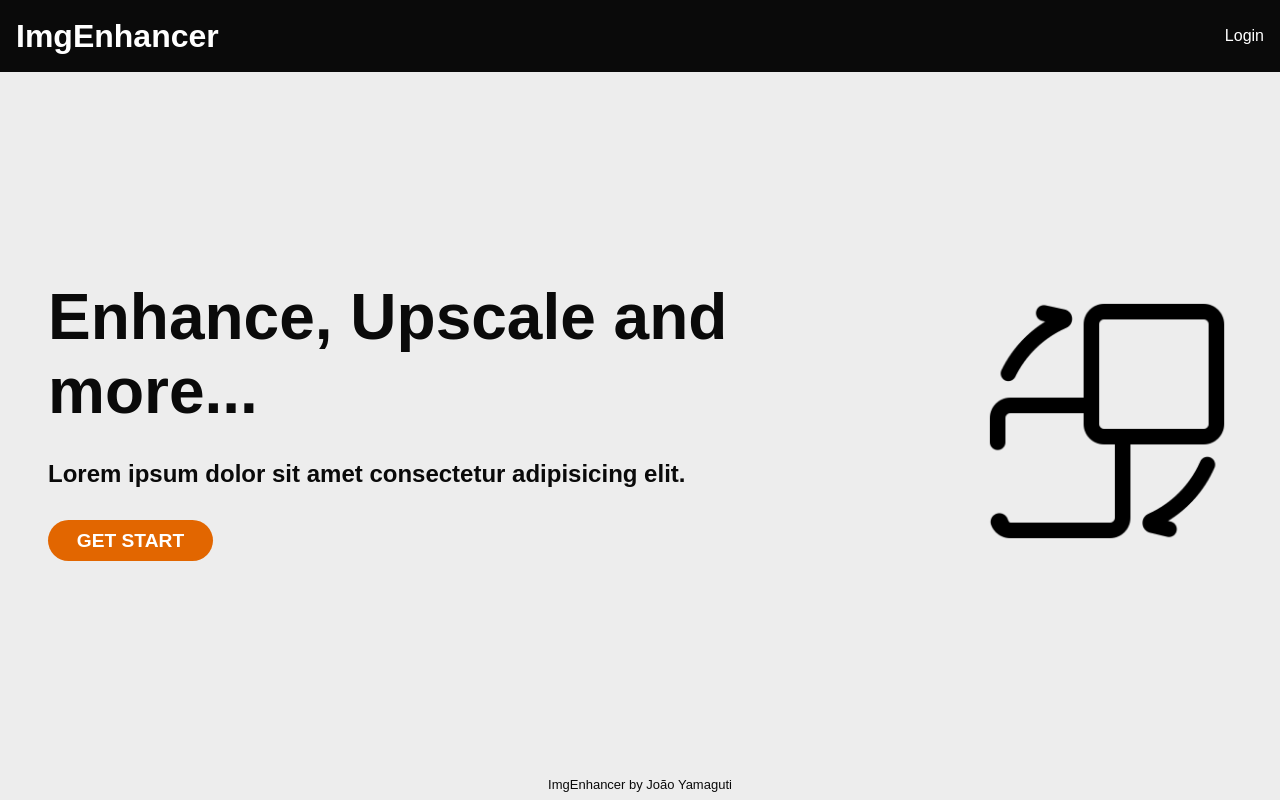
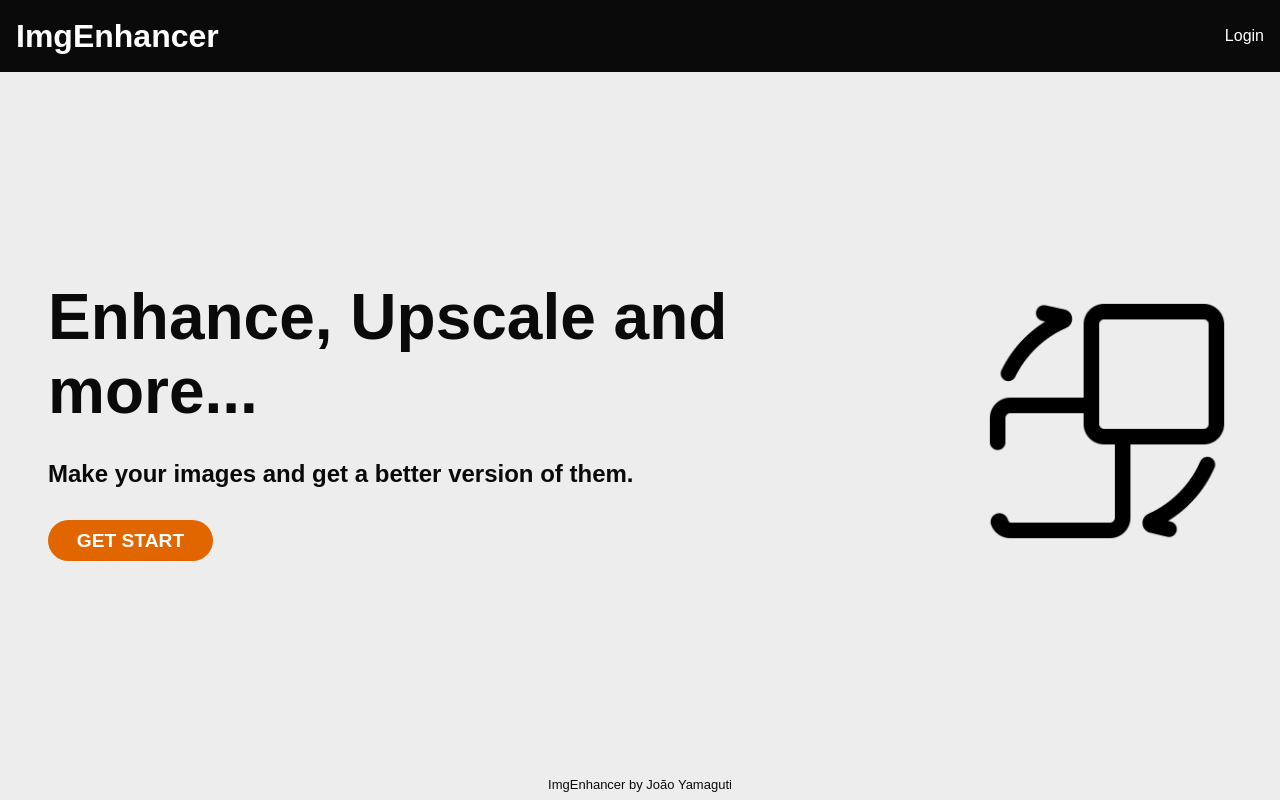
Before and after one commit to JoaoYamaguti/ImgEnhancer, a Next.js app: page / in a window 1280 px wide. Built offline with nearby package versions, Linux system fonts and the light colour scheme.

Commit message:
update: content on home page

```diff
--- a/src/app/page.tsx
+++ b/src/app/page.tsx
@@ -16,7 +16,7 @@ export default function Home() {
 
         <div className={styles.content}>
           <h1>Enhance, Upscale and more...</h1>
-          <h2>Lorem ipsum dolor sit amet consectetur adipisicing elit. </h2>
+          <h2>Make your images and get a better version of them.  </h2>
           <Link href='./enhancer'>Get Start</Link>
         </div>
 
```
